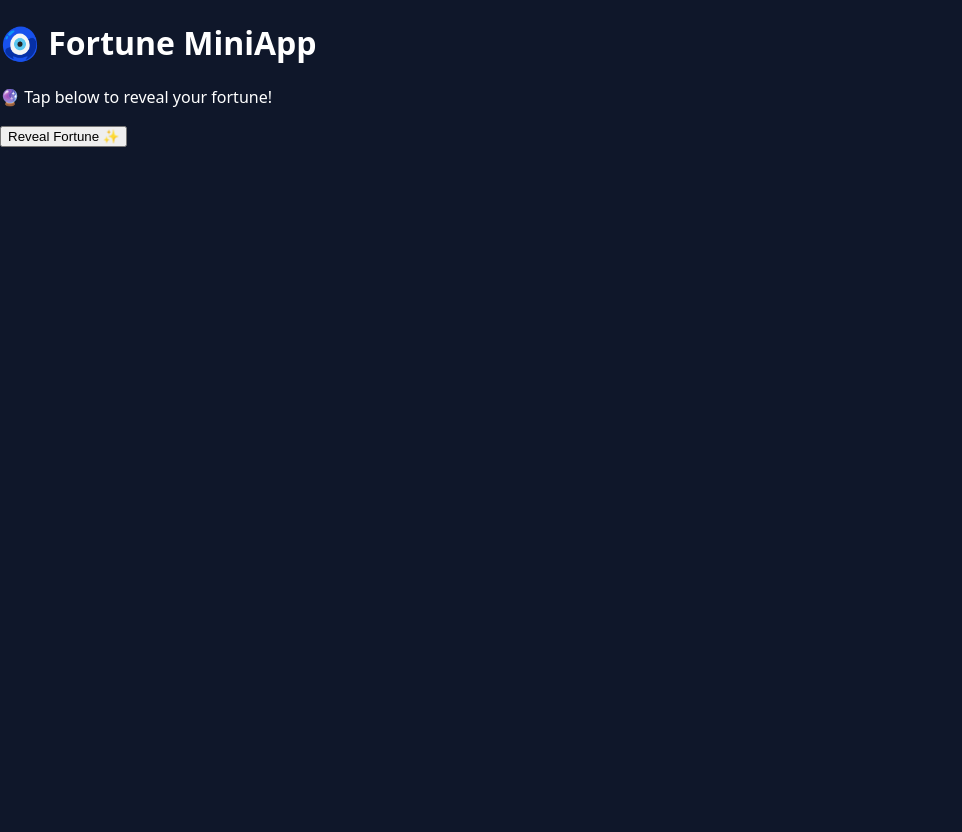
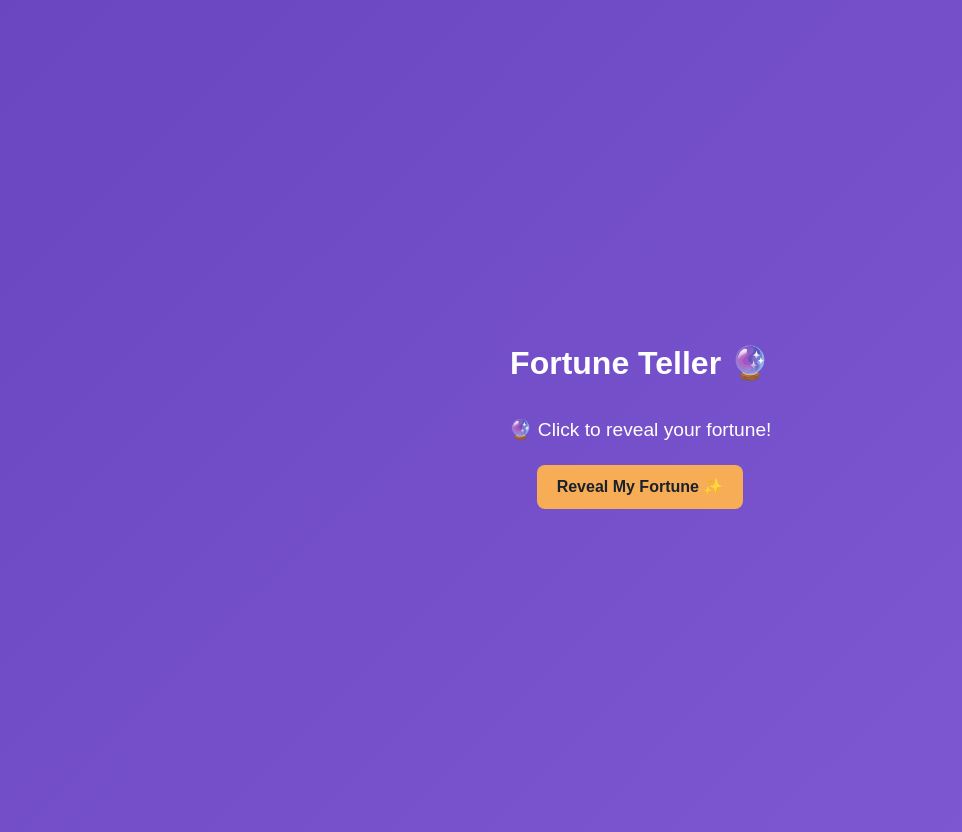
Before and after one commit to forumevi/fortune-miniapp, a Next.js app: page / in a window 1280 px wide. Shown: the whole page, without its empty margins (0-962 px from the left). Before the commit the page ends 800 px from the top, so only its background shows below. Built offline with nearby package versions, Linux system fonts and the light colour scheme.

Commit message:
Update index.tsx

```diff
--- a/pages/index.tsx
+++ b/pages/index.tsx
@@ -1,37 +1,77 @@
-import React, { useState } from "react";
 import Head from "next/head";
+import { useState } from "react";
 
 export default function Home() {
-  const [fortune, setFortune] = useState("🔮 Tap below to reveal your fortune!");
+  const [fortune, setFortune] = useState<string>("🔮 Click to reveal your fortune!");
+
+  const fortunes = [
+    "🌟 A lucky opportunity is on the horizon!",
+    "💫 Trust your intuition — it knows the way.",
+    "🔥 Passion will lead you to success soon.",
+    "🌈 Expect good news before the day ends!",
+    "🌿 Stay grounded, something beautiful is growing.",
+  ];
 
   const revealFortune = () => {
-    const fortunes = [
-      "✨ Great luck awaits you today!",
-      "🌙 Trust your intuition.",
-      "🔥 A bold move will bring rewards.",
-      "🌈 Something unexpected brings joy.",
-      "💫 The universe is aligning for you!"
-    ];
-    const random = fortunes[Math.floor(Math.random() * fortunes.length)];
-    setFortune(random);
+    const random = Math.floor(Math.random() * fortunes.length);
+    setFortune(fortunes[random]);
   };
 
   return (
-    <div className="flex flex-col items-center justify-center min-h-screen bg-gradient-to-b from-purple-900 to-indigo-950 text-white p-6">
+    <>
       <Head>
-        <title>🧿 Fortune MiniApp</title>
-        <meta name="description" content="Reveal your daily fortune ✨" />
+        <title>Fortune Teller 🔮</title>
+        <meta
+          name="description"
+          content="Get your daily fortune and share it on Farcaster!"
+        />
+        <meta property="og:title" content="Fortune Teller 🔮" />
+        <meta
+          property="og:description"
+          content="Get your daily fortune and share it on Farcaster!"
+        />
+        <meta
+          property="og:image"
+          content="https://fortune-miniapp-six.vercel.app/icon.png"
+        />
+        <meta
+          name="fc:miniapp"
+          content='{"version":"1","imageUrl":"https://fortune-miniapp-six.vercel.app/icon.png","button":{"title":"🔮 Reveal Fortune","action":{"type":"launch_frame","name":"Fortune Teller","url":"https://fortune-miniapp-six.vercel.app"}}}'
+        />
       </Head>
 
-      <h1 className="text-4xl font-bold mb-6">🧿 Fortune MiniApp</h1>
-      <p className="text-xl mb-8 text-center">{fortune}</p>
-
-      <button
-        onClick={revealFortune}
-        className="bg-indigo-600 hover:bg-indigo-700 text-white px-6 py-3 rounded-xl shadow-lg transition-all"
+      <main
+        style={{
+          display: "flex",
+          flexDirection: "column",
+          alignItems: "center",
+          justifyContent: "center",
+          height: "100vh",
+          background: "linear-gradient(135deg, #6B46C1, #805AD5)",
+          color: "white",
+          textAlign: "center",
+          fontFamily: "sans-serif",
+          padding: "1rem",
+        }}
       >
-        Reveal Fortune ✨
-      </button>
-    </div>
+        <h1 style={{ fontSize: "2rem", marginBottom: "1rem" }}>Fortune Teller 🔮</h1>
+        <p style={{ fontSize: "1.2rem", marginBottom: "1.5rem" }}>{fortune}</p>
+        <button
+          onClick={revealFortune}
+          style={{
+            backgroundColor: "#F6AD55",
+            color: "#1A202C",
+            border: "none",
+            padding: "0.8rem 1.2rem",
+            borderRadius: "8px",
+            cursor: "pointer",
+            fontWeight: "bold",
+            fontSize: "1rem",
+          }}
+        >
+          Reveal My Fortune ✨
+        </button>
+      </main>
+    </>
   );
 }
```
